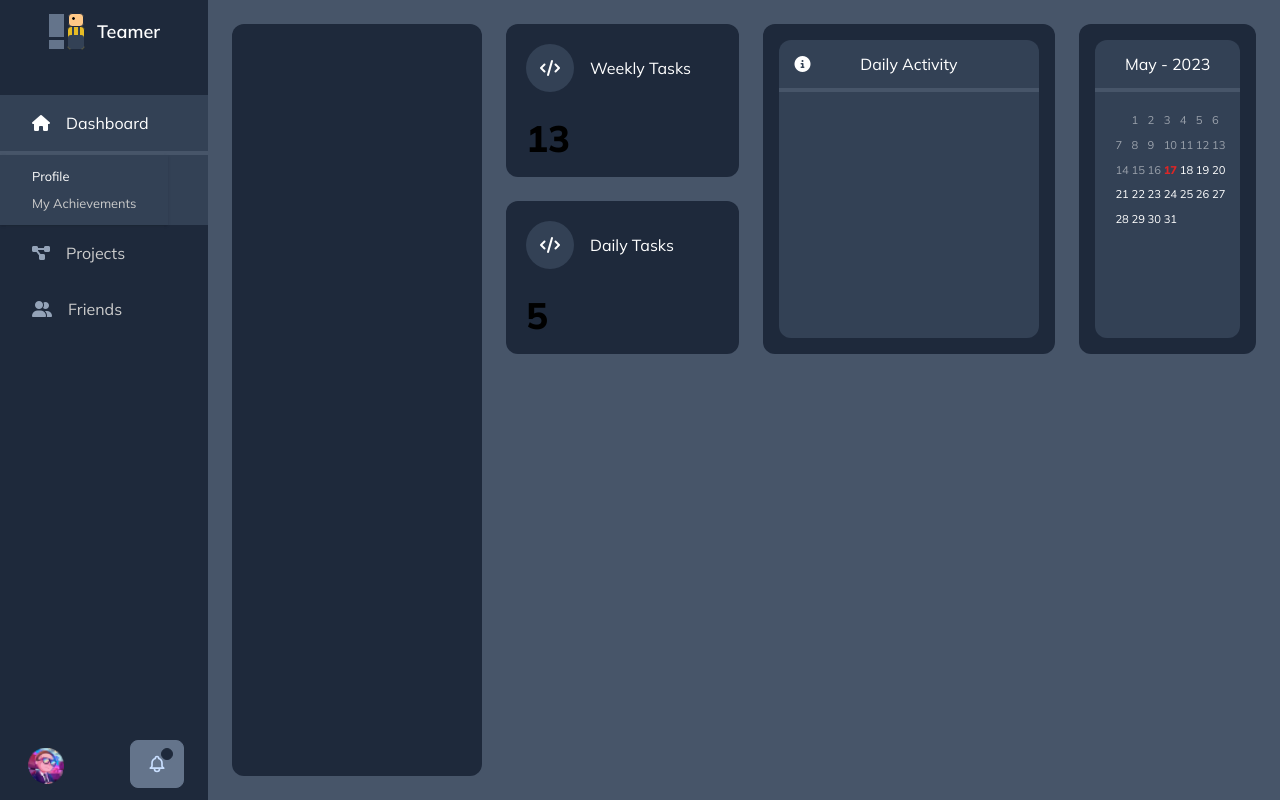
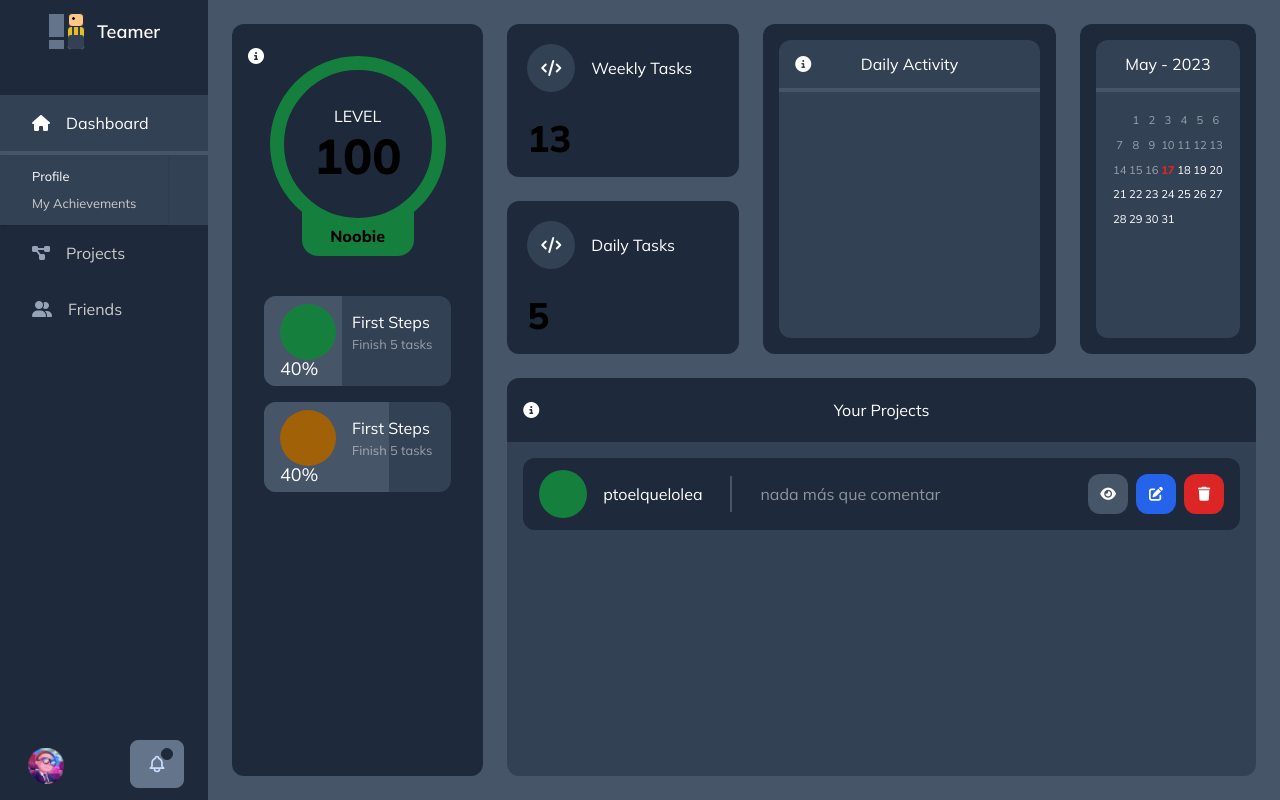
Before and after one commit to ProyectoIntegradoOrganizationalApp/Front-End, a React (Vite) app: page /dashboard/profile in a window 1280 px wide. Built offline with nearby package versions, Linux system fonts and the light colour scheme.

Commit message:
Dashboard components

```diff
--- a/src/adapters/components/InfoTooltip.tsx
+++ b/src/adapters/components/InfoTooltip.tsx
@@ -2,15 +2,15 @@
 import React from "react";
 
 /**
- *  Componente de Actividad del usuario para ver cuando ha hecho commits
+ *  Componente de Tooltip para dar información de una determinada sección
  *
  *  @param props Contiene las props que le pasa el elemento superior
  *  @returns
  */
-export function InfoTooltip(props: { title: string }) {
+export function InfoTooltip(props: { title: string, position?: string }) {
     return (
         <>
-            <div className="tooltip" data-tip={props.title}>
+            <div className={"tooltip tooltip-" + props.position} data-tip={props.title}>
                 <i className="fa-sharp fa-solid fa-circle-info text-white"></i>
             </div>
         </>
--- /dev/null
+++ b/src/adapters/components/Item.tsx
@@ -0,0 +1,45 @@
+// React
+import React, { MouseEventHandler } from "react";
+import { Tool } from "../../domain/Tool.interface";
+
+/**
+ *  Componente Item para mostrar información de un proyecto, usuario, etc. y posibles botones para editar, borrar, etc.
+ *
+ *  @param props Contiene las props que le pasa el elemento superior
+ *  @returns
+ */
+
+function doAction(action: string, target: string) {
+    console.log(action + " " + target);
+}
+
+export function Item(props: { icon?: string, title: string, description: string, tools: Array<Tool> }) {
+    return (
+        <>
+            <div className="bg-slate-800 w-full h-fit px-4 py-3 flex justify-between items-center rounded-xl">
+                {/* Info */}
+                <div className="flex items-center gap-7 h-full">
+                    <div className="flex items-center gap-4">
+                        {/* Icon (si no hay icon, uno por defecto) */}
+                        <div className="rounded-full bg-green-700 w-12 aspect-square"></div>
+                        {/* Title */}
+                        <p className="leading-none text-white text-base">{props.title}</p>
+                    </div>
+                    {/* Separator */}
+                    <div className="h-9 w-0.5 bg-slate-600"></div>
+                    {/* Description */}
+                    <p className="leading-none text-white/50 text-base">{props.description}</p>
+                </div>
+                {/* Tools */}
+                <div className="flex gap-2">
+                    {
+                        props.tools.map((tool) =>
+                            <div onClick={(event: React.MouseEvent<HTMLElement>) => { doAction(tool.action, tool.target)}}
+                            className={"btn flex justify-center items-center !w-10 min-h-fit h-fit rounded-xl !aspect-square border-none " + tool.color + " !hover:" + tool.color + "/50"}><i className={tool.icon + " text-white"}></i></div>
+                        )
+                    }
+                </div>
+            </div>
+        </>
+    )
+}
--- /dev/null
+++ b/src/adapters/components/achievements/AchievementsInfo.tsx
@@ -0,0 +1,25 @@
+// React
+import React from "react";
+import { InfoTooltip } from "../InfoTooltip";
+import { AchievementsLevel } from "./AchievementsLevel";
+import { AchievementsList } from "./AchievementsList";
+
+/**
+ *  Componente de Achievement Info para ver el conjunto de Level y List de logros del usuario
+ *
+ *  @param props Contiene las props que le pasa el elemento superior
+ *  @returns
+ */
+export function AchievementsInfo(props: {level: number, rank: string}) {
+    return (
+        <>
+            <div className="bg-slate-800 w-1/4 rounded-xl relative flex flex-col items-center gap-12 p-8">
+                <div className="absolute top-5 left-4">
+                    <InfoTooltip title="Your last 6 achievements completing" position="right" />
+                </div>
+                <AchievementsLevel level={props.level} rank={props.rank}/>
+                <AchievementsList />
+            </div>
+        </>
+    )
+}
--- /dev/null
+++ b/src/adapters/components/achievements/AchievementsLevel.tsx
@@ -0,0 +1,24 @@
+// React
+import React from "react";
+
+/**
+ *  Componente de Achievement Level para ver el nivel y rango del usuario
+ *
+ *  @param props Contiene las props que le pasa el elemento superior
+ *  @returns
+ */
+export function AchievementsLevel(props: {level: number, rank: string}) {
+    return (
+        <>
+            {/* Según el rank, el color será verde, rojo, etc. (podemos hacer que vaya subiendo de color en plan agua para ver el progreso en sí) */}
+            <div className="flex flex-col items-center bg-slate-800 w-44 h-48 relative">
+                <div className="achievementsLevel border-green-700 bg-inherit relative z-10">
+                    <p className="text-base text-white leading-none">LEVEL</p>
+                    <p className="text-5xl text-white leading-none"><b>{props.level}</b></p>
+                </div>
+                <div className="h-12 w-28 bg-green-700 rounded-b-2xl flex justify-center items-center absolute -bottom-2 z-0"></div>
+                <p className="text-base text-white leading-none relative z-10 bottom-1"><b>{props.rank}</b></p>
+            </div>
+        </>
+    )
+}
--- /dev/null
+++ b/src/adapters/components/achievements/AchievementsList.tsx
@@ -0,0 +1,50 @@
+// React
+import React from "react";
+
+/**
+ *  Componente de Achievements List para ver los 6 últimos logros del usuario
+ *
+ *  @param props Contiene las props que le pasa el elemento superior
+ *  @returns
+ */
+export function AchievementsList() {
+    return (
+        <>
+            <div className="w-full flex flex-col items-center gap-4">
+                {/* Foreach (Achievement) */}
+                <div className="bg-slate-700 w-full py-2 px-4 rounded-xl relative">
+                    <div className={"absolute top-0 left-0 h-full rounded-l-xl z-1 bg-slate-600 w-5/12 " + {/* width (w-6/12 == 50%) */ }}></div>
+                    <div className="relative z-2 flex flex-wrap justify-between items-center">
+                        <div className="flex items-center gap-4">
+                            {/* Achievement Icon */}
+                            <div className="w-14 aspect-square rounded-full bg-green-700"></div>
+
+                            <div className="flex flex-col gap-2">
+                                <p className="text-white text-base leading-none">First Steps</p>
+                                <p className="text-white/50 text-sm leading-none">Finish 5 tasks</p>
+                            </div>
+                        </div>
+                        <p className="text-white text-xl leading-none">40%</p>
+                    </div>
+                </div>
+
+                <div className="bg-slate-700 w-full py-2 px-4 rounded-xl relative">
+                    <div className={"absolute top-0 left-0 h-full rounded-l-xl z-1 bg-slate-600 w-8/12 " + {/* width (w-6/12 == 50%) */ }}></div>
+                    <div className="relative z-2 flex flex-wrap justify-between items-center">
+                        <div className="flex items-center gap-4">
+                            {/* Achievement Icon */}
+                            <div className="w-14 aspect-square rounded-full bg-yellow-700"></div>
+
+                            <div className="flex flex-col gap-2">
+                                <p className="text-white text-base leading-none">First Steps</p>
+                                <p className="text-white/50 text-sm leading-none">Finish 5 tasks</p>
+                            </div>
+                        </div>
+                        <p className="text-white text-xl leading-none">40%</p>
+                    </div>
+                </div>
+                {/* EndForeach */}
+            </div>
+        </>
+    )
+}
--- a/src/adapters/components/profile/Activity.tsx
+++ b/src/adapters/components/profile/Activity.tsx
@@ -16,7 +16,7 @@ export function Activity(props: { title: string, activity: object }) {
                     <div className="absolute top-3 left-4">
                         <InfoTooltip title="Commits done per day"/>
                     </div>
-                    <p className="w-full flex justify-center text-white leading-none">{props.title}</p>
+                    <p className="w-full flex justify-center text-white leading-none text-base">{props.title}</p>
                 </div>
                 <div className="charttt"></div>
             </div>
--- a/src/adapters/components/profile/Calendar.tsx
+++ b/src/adapters/components/profile/Calendar.tsx
@@ -42,7 +42,7 @@ export function Calendar(props: { monthYear: string, calendar: MyCalendar }) {
                 <div className="relative border-b-4 border-slate-600 py-4">
                     <p className="w-full flex justify-center text-white leading-none">{props.monthYear}</p>
                 </div>
-                <div className="p-4 justify-end grid grid-cols-7">
+                <div className="p-4 justify-end grid grid-cols-7 justify-items-center">
                     {pastDays}
                     <div className="text-red-600 flex flex-wrap gap-2 text-ssm p-1"><b className="text-red-600">{props.calendar.currentDay}</b></div>
                     {futureDays}
--- a/src/adapters/pages/Achievements.tsx
+++ b/src/adapters/pages/Achievements.tsx
@@ -4,6 +4,7 @@ import { Sidebar } from "../components/dashboard/Sidebar";
 import { Route } from '../../domain/Route.interface';
 import { DashboardBox } from '../components/dashboard/DashboardBox';
 import { Routes } from '../../application/customHooks/routes';
+import { AchievementsInfo } from '../components/achievements/AchievementsInfo';
 
 export function Achievements() {
 
@@ -19,7 +20,7 @@ export function Achievements() {
         <>
             <Sidebar routes={routes} parent="dashboard">
                 <DashboardBox>
-                    <div className="bg-slate-800 w-1/4 rounded-xl"></div>
+                    <AchievementsInfo level={100} rank="Noobie"/>
                     <div className="bg-slate-800 w-3/4 rounded-xl"></div>
                 </DashboardBox>
             </Sidebar>
--- a/src/adapters/pages/Profile.tsx
+++ b/src/adapters/pages/Profile.tsx
@@ -11,6 +11,9 @@ import { DashboardBox } from '../components/dashboard/DashboardBox';
 import { Statistics } from '../components/profile/Statistics';
 import { Activity } from '../components/profile/Activity';
 import { Calendar } from '../components/profile/Calendar';
+import { InfoTooltip } from '../components/InfoTooltip';
+import { AchievementsInfo } from '../components/achievements/AchievementsInfo';
+import { Item } from '../components/Item';
 
 const date = new Date();
 function GenerateMonthYear(): string {
@@ -20,7 +23,7 @@ function GenerateMonthYear(): string {
     return month + " - " + year;
 }
 
-function daysInMonth (month: number, year: number) {
+function daysInMonth(month: number, year: number) {
     return new Date(year, month, 0).getDate();
 }
 
@@ -76,18 +79,51 @@ export function Profile() {
         <>
             <Sidebar routes={routes} parent="dashboard">
                 <DashboardBox>
-                    <div className="bg-slate-800 w-1/4 rounded-xl"></div>
-                    <div className="w-3/4 rounded-xl">
+                    <AchievementsInfo level={100} rank="Noobie"/>
+                    <div className="w-3/4 rounded-xl flex flex-col gap-6">
                         <div className="flex gap-6">
                             <div className="flex flex-col gap-6 w-4/12">
-                                <Statistics title="Weekly Tasks" amount={13}/>
-                                <Statistics title="Daily Tasks" amount={5}/>
+                                <Statistics title="Weekly Tasks" amount={13} />
+                                <Statistics title="Daily Tasks" amount={5} />
                             </div>
                             <div className="bg-slate-800 rounded-xl w-5/12 p-4">
-                                <Activity title="Daily Activity" activity={activity}/>
+                                <Activity title="Daily Activity" activity={activity} />
                             </div>
                             <div className="bg-slate-800 rounded-xl w-3/12 p-4">
-                                <Calendar monthYear={GenerateMonthYear()} calendar={GenerateCalendar()}/>
+                                <Calendar monthYear={GenerateMonthYear()} calendar={GenerateCalendar()} />
+                            </div>
+                        </div>
+                        <div className="bg-slate-700 rounded-xl w-full h-full">
+                            <div className="bg-slate-800 flex items-center justify-center w-full h-16 rounded-t-xl relative text-white text-base">
+                                <div className="absolute top-5 left-4">
+                                    <InfoTooltip title="All your projects" />
+                                </div>
+                                Your Projects
+                                <div className="absolute top-5 right-4">
+                                    {/* <SettingsIcon/> */}
+                                </div>
+                            </div>
+                            <div className="flex flex-col gap-3 p-4">
+                                <Item title="ptoelquelolea" description="nada más que comentar" tools={[
+                                    {
+                                        action: "view",
+                                        icon: "fa-solid fa-eye",
+                                        color: "bg-slate-600",
+                                        target: "view/idProyect"
+                                    },
+                                    {
+                                        action: "edit",
+                                        icon: "fa-solid fa-pen-to-square",
+                                        color: "bg-blue-600",
+                                        target: "edit/idProyect"
+                                    },
+                                    {
+                                        action: "remove",
+                                        icon: "fa-solid fa-trash",
+                                        color: "bg-red-600",
+                                        target: "remove/idProyect"
+                                    },
+                                ]}/>
                             </div>
                         </div>
                     </div>
--- a/src/app.tsx
+++ b/src/app.tsx
@@ -17,6 +17,7 @@ import { Error } from './adapters/pages/Error';
 import { Profile } from './adapters/pages/Profile';
 import { Projects } from './adapters/pages/Projects';
 import { ProtectedRoute } from './adapters/components/ProtectedRoute';
+import { Achievements } from './adapters/pages/Achievements';
 
 /**
  *  Aplicación principal.
@@ -43,7 +44,7 @@ export function App() {
                         <Route path="/dashboard/achievements"
                             element={
                                 <ProtectedRoute>
-                                    <Profile />
+                                    <Achievements />
                                 </ProtectedRoute>
                             }
                         />
--- a/src/assets/css/index.css
+++ b/src/assets/css/index.css
@@ -29,8 +29,12 @@ b {
 }
 
 /* Tooltip */
+.tooltip {
+    z-index: 999999999999;
+}
 .tooltip::before {
     @apply text-white bg-black p-2 px-4;
+    z-index: 999999999999;
 }
 
 /* Buttons */
@@ -82,3 +86,16 @@ b {
 .col-start-7 {
     grid-column-start: 7;
 }
+.tooltip-right:before {
+    transform: translateY(-50%);
+    top: 50%;
+    left: var(--tooltip-offset);
+    right: auto;
+    bottom: auto;
+}
+
+/* Achievements */
+.achievementsLevel {
+    @apply flex flex-col justify-center items-center gap-2 rounded-full w-full aspect-square;
+    border-width: .9em;
+}
```
Also changed, not shown: src/domain/Tool.interface.ts (added, +9 -0 lines).
